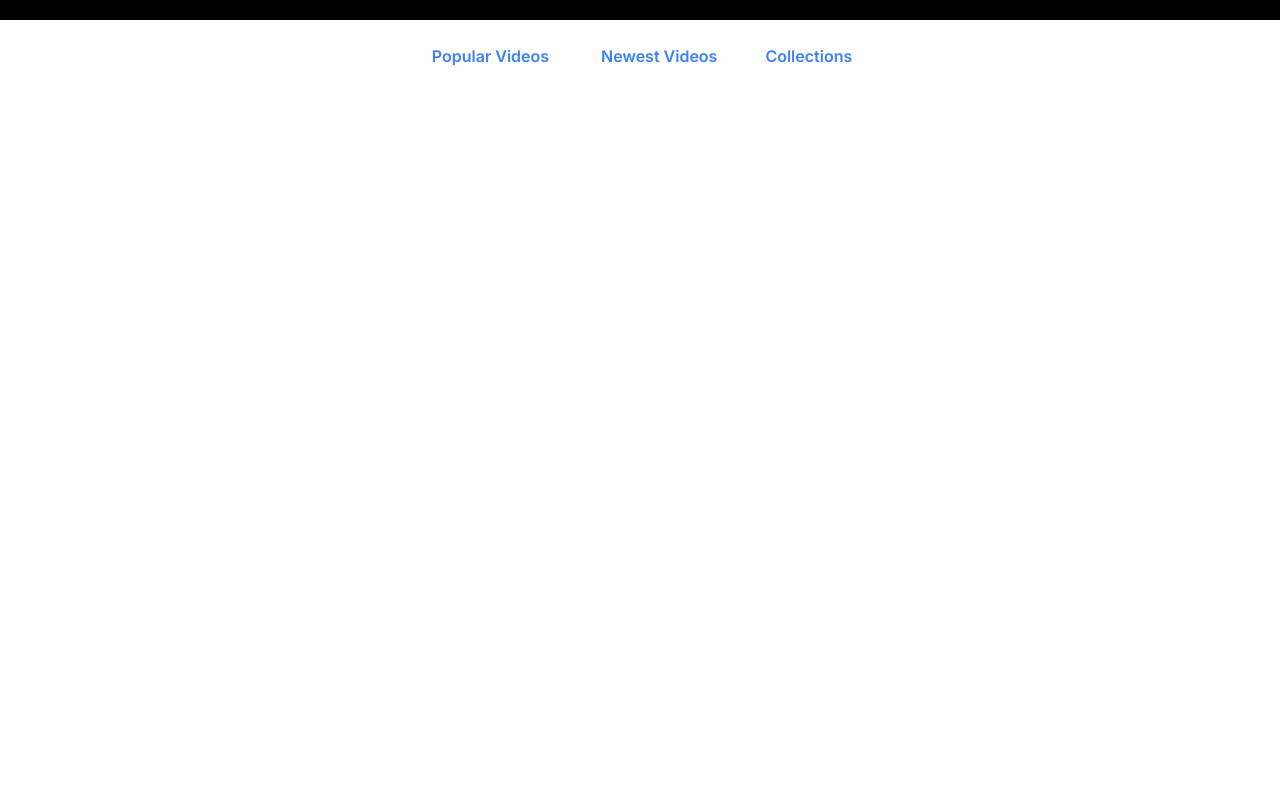
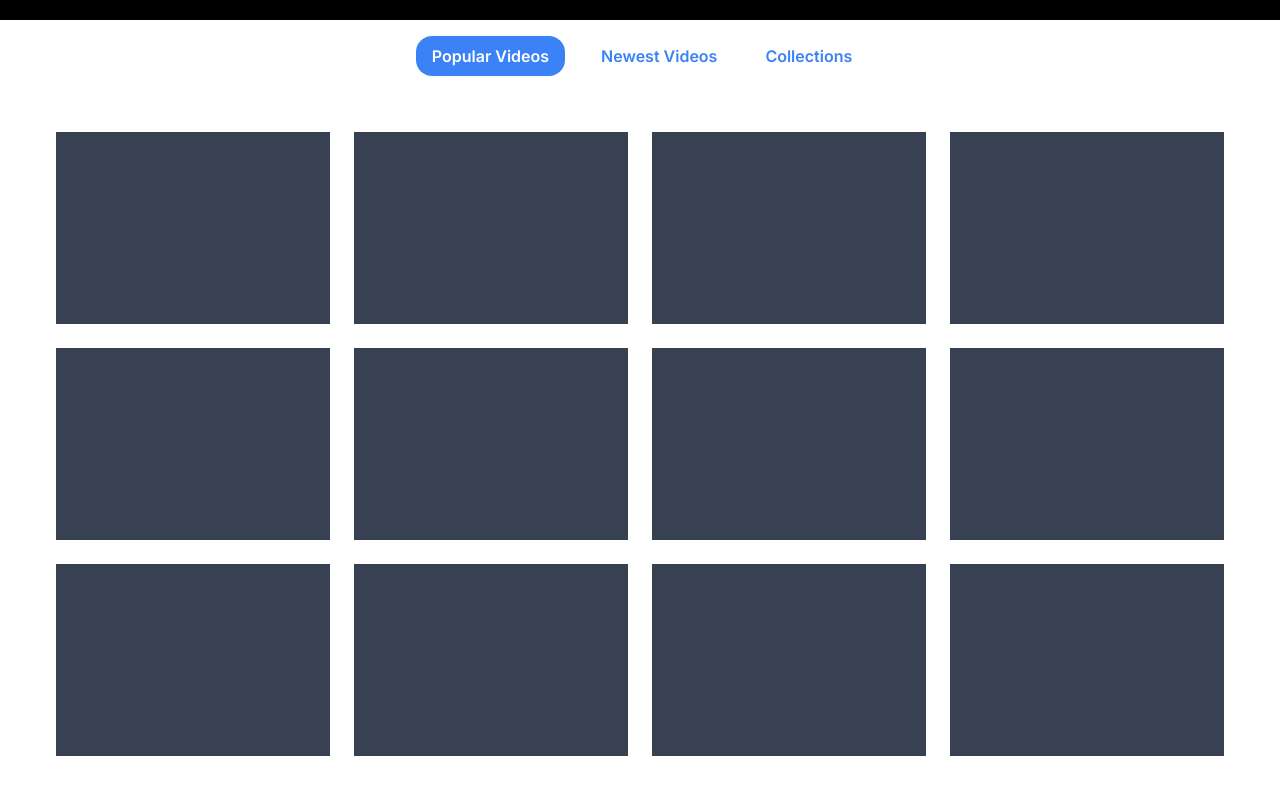
Before and after one commit to itse4elhaam/SoundVid, a Next.js app: page / in a window 1280 px wide. Shown: the part 460-1260 px from the top of the page. Built offline with nearby package versions, Linux system fonts and the light colour scheme; grey boxes are pictures that could not be loaded.

Commit message:
popular videos grid

```diff
--- a/src/app/page.tsx
+++ b/src/app/page.tsx
@@ -1,12 +1,17 @@
 // import TrendingTags from "src/components/TrendingTags";
+import PopularVideosGrid from "src/components/Home Page/PopularVideosGrid";
 import Buttons from "../components/Home Page/Button";
 
 export default function Home() {
+
+	// TODO will have to implement global state to determine what we will render, popular videos grid or anything else
+	// TODO this will come from Buttons Class as clicking them determines which grid should open
 	return (
 		<div className="h-[100vh]">
 			<div className="flex justify-center my-4 space-x-6">
 				<Buttons />
 			</div>
+			<PopularVideosGrid />
 		</div>
 	);
 }
--- a/src/components/Home Page/Button.tsx
+++ b/src/components/Home Page/Button.tsx
@@ -10,18 +10,22 @@ export default function Buttons() {
 	return (
 		<>
 			<button
-				className="px-4 py-2 font-semibold rounded-2xl cursor-pointer text-blue-500 hover:bg-gray-200 active:bg-blue-500 active:text-white"
+				type="button"
+				className="px-4 py-2 font-semibold rounded-2xl cursor-pointer  bg-blue-500 text-white"
+
 				onClick={() => setPopularVideosToggle(true)}
 			>
 				Popular Videos
 			</button>
 			<button
+				type="button"
 				className="px-3 py-2 font-semibold rounded-2xl cursor-pointer text-blue-500 hover:bg-gray-200 active:bg-blue-500 active:text-white"
 				onClick={() => setNewVideosToggle(true)}
 			>
 				Newest Videos
 			</button>
 			<button
+				type="button"
 				className="px-3 py-2 font-semibold rounded-2xl cursor-pointer text-blue-500 hover:bg-gray-200 active:bg-blue-500 active:text-white"
 				onClick={() => setCollectionsToggle(true)}
 			>
--- /dev/null
+++ b/src/components/Home Page/PopularVideosGrid.tsx
@@ -0,0 +1,126 @@
+export default function PopularVideosGrid() {
+	return (
+		<div className="m-14 grid grid-cols-2 gap-6 md:grid-cols-4">
+			<div className="group cursor-pointer bg-gray-700 px-6 h-48">
+				<div className="grid items-center h-full relative">
+					<span className="name just opacity-0 transition-all duration-300 ease-in-out text-white group-hover:opacity-100 absolute top-[5%]">
+						TrueDevs
+					</span>
+					<span className="by opacity-0 transition-all duration-300 ease-in text-white group-hover:opacity-100 absolute top-[80%]">
+						By TrueDevs
+					</span>
+				</div>
+			</div>
+			<div className="group cursor-pointer bg-gray-700 px-6 h-48">
+				<div className="grid items-center h-full relative">
+					<span className="name just opacity-0 transition-all duration-300 ease-in-out text-white group-hover:opacity-100 absolute top-[5%]">
+						TrueDevs
+					</span>
+					<span className="by opacity-0 transition-all duration-300 ease-in text-white group-hover:opacity-100 absolute top-[80%]">
+						By TrueDevs
+					</span>
+				</div>
+			</div>
+			<div className="group cursor-pointer bg-gray-700 px-6 h-48">
+				<div className="grid items-center h-full relative">
+					<span className="name just opacity-0 transition-all duration-300 ease-in-out text-white group-hover:opacity-100 absolute top-[5%]">
+						TrueDevs
+					</span>
+					<span className="by opacity-0 transition-all duration-300 ease-in text-white group-hover:opacity-100 absolute top-[80%]">
+						By TrueDevs
+					</span>
+				</div>
+			</div>
+			<div className="group cursor-pointer bg-gray-700 px-6 h-48">
+				<div className="grid items-center h-full relative">
+					<span className="name just opacity-0 transition-all duration-300 ease-in-out text-white group-hover:opacity-100 absolute top-[5%]">
+						TrueDevs
+					</span>
+					<span className="by opacity-0 transition-all duration-300 ease-in text-white group-hover:opacity-100 absolute top-[80%]">
+						By TrueDevs
+					</span>
+				</div>
+			</div>
+			<div className="group cursor-pointer bg-gray-700 px-6 h-48">
+				<div className="grid items-center h-full relative">
+					<span className="name just opacity-0 transition-all duration-300 ease-in-out text-white group-hover:opacity-100 absolute top-[5%]">
+						TrueDevs
+					</span>
+					<span className="by opacity-0 transition-all duration-300 ease-in text-white group-hover:opacity-100 absolute top-[80%]">
+						By TrueDevs
+					</span>
+				</div>
+			</div>
+			<div className="group cursor-pointer bg-gray-700 px-6 h-48">
+				<div className="grid items-center h-full relative">
+					<span className="name just opacity-0 transition-all duration-300 ease-in-out text-white group-hover:opacity-100 absolute top-[5%]">
+						TrueDevs
+					</span>
+					<span className="by opacity-0 transition-all duration-300 ease-in text-white group-hover:opacity-100 absolute top-[80%]">
+						By TrueDevs
+					</span>
+				</div>
+			</div>
+			<div className="group cursor-pointer bg-gray-700 px-6 h-48">
+				<div className="grid items-center h-full relative">
+					<span className="name just opacity-0 transition-all duration-300 ease-in-out text-white group-hover:opacity-100 absolute top-[5%]">
+						TrueDevs
+					</span>
+					<span className="by opacity-0 transition-all duration-300 ease-in text-white group-hover:opacity-100 absolute top-[80%]">
+						By TrueDevs
+					</span>
+				</div>
+			</div>
+			<div className="group cursor-pointer bg-gray-700 px-6 h-48">
+				<div className="grid items-center h-full relative">
+					<span className="name just opacity-0 transition-all duration-300 ease-in-out text-white group-hover:opacity-100 absolute top-[5%]">
+						TrueDevs
+					</span>
+					<span className="by opacity-0 transition-all duration-300 ease-in text-white group-hover:opacity-100 absolute top-[80%]">
+						By TrueDevs
+					</span>
+				</div>
+			</div>
+			<div className="group cursor-pointer bg-gray-700 px-6 h-48">
+				<div className="grid items-center h-full relative">
+					<span className="name just opacity-0 transition-all duration-300 ease-in-out text-white group-hover:opacity-100 absolute top-[5%]">
+						TrueDevs
+					</span>
+					<span className="by opacity-0 transition-all duration-300 ease-in text-white group-hover:opacity-100 absolute top-[80%]">
+						By TrueDevs
+					</span>
+				</div>
+			</div>
+			<div className="group cursor-pointer bg-gray-700 px-6 h-48">
+				<div className="grid items-center h-full relative">
+					<span className="name just opacity-0 transition-all duration-300 ease-in-out text-white group-hover:opacity-100 absolute top-[5%]">
+						TrueDevs
+					</span>
+					<span className="by opacity-0 transition-all duration-300 ease-in text-white group-hover:opacity-100 absolute top-[80%]">
+						By TrueDevs
+					</span>
+				</div>
+			</div>
+			<div className="group cursor-pointer bg-gray-700 px-6 h-48">
+				<div className="grid items-center h-full relative">
+					<span className="name just opacity-0 transition-all duration-300 ease-in-out text-white group-hover:opacity-100 absolute top-[5%]">
+						TrueDevs
+					</span>
+					<span className="by opacity-0 transition-all duration-300 ease-in text-white group-hover:opacity-100 absolute top-[80%]">
+						By TrueDevs
+					</span>
+				</div>
+			</div>
+			<div className="group cursor-pointer bg-gray-700 px-6 h-48">
+				<div className="grid items-center h-full relative">
+					<span className="name just opacity-0 transition-all duration-300 ease-in-out text-white group-hover:opacity-100 absolute top-[5%]">
+						TrueDevs
+					</span>
+					<span className="by opacity-0 transition-all duration-300 ease-in text-white group-hover:opacity-100 absolute top-[80%]">
+						By TrueDevs
+					</span>
+				</div>
+			</div>
+		</div>
+	);
+}
```
